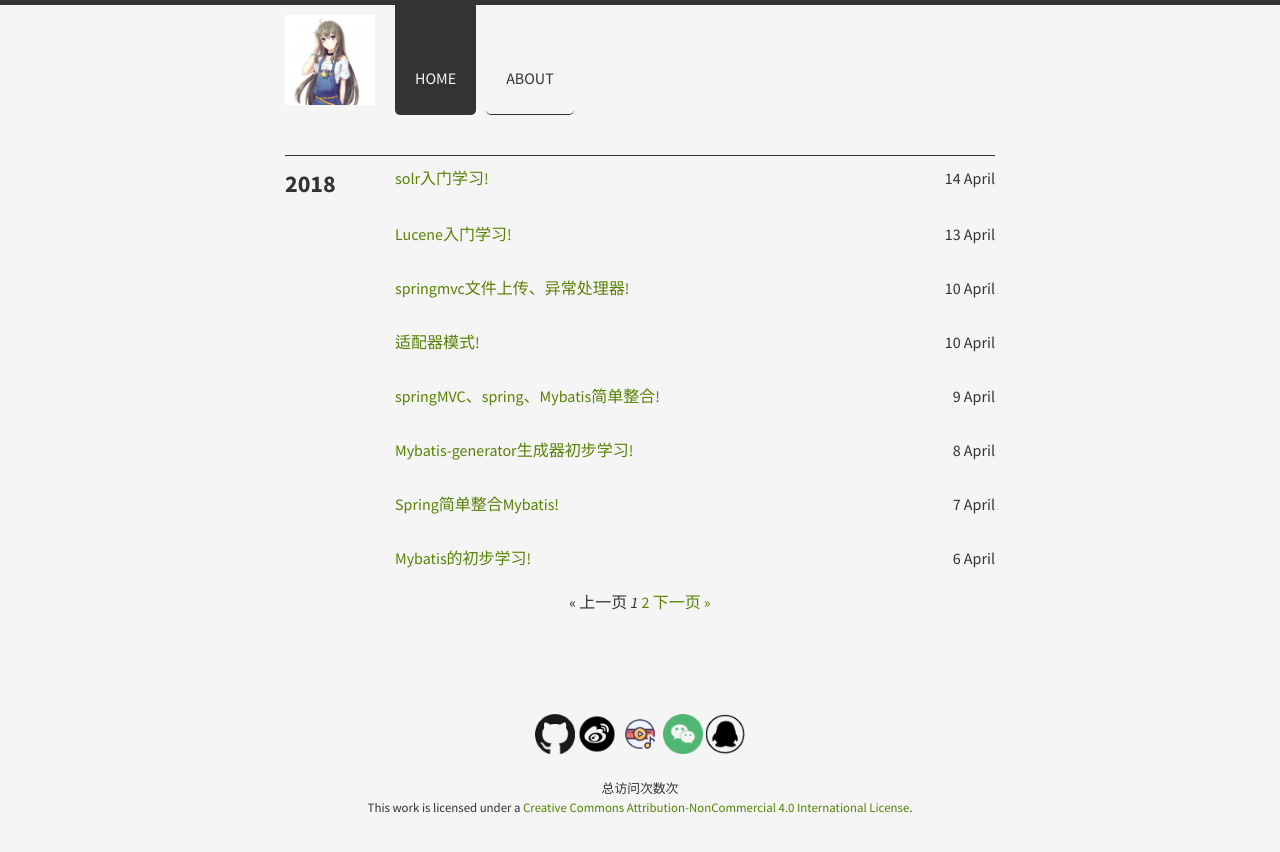
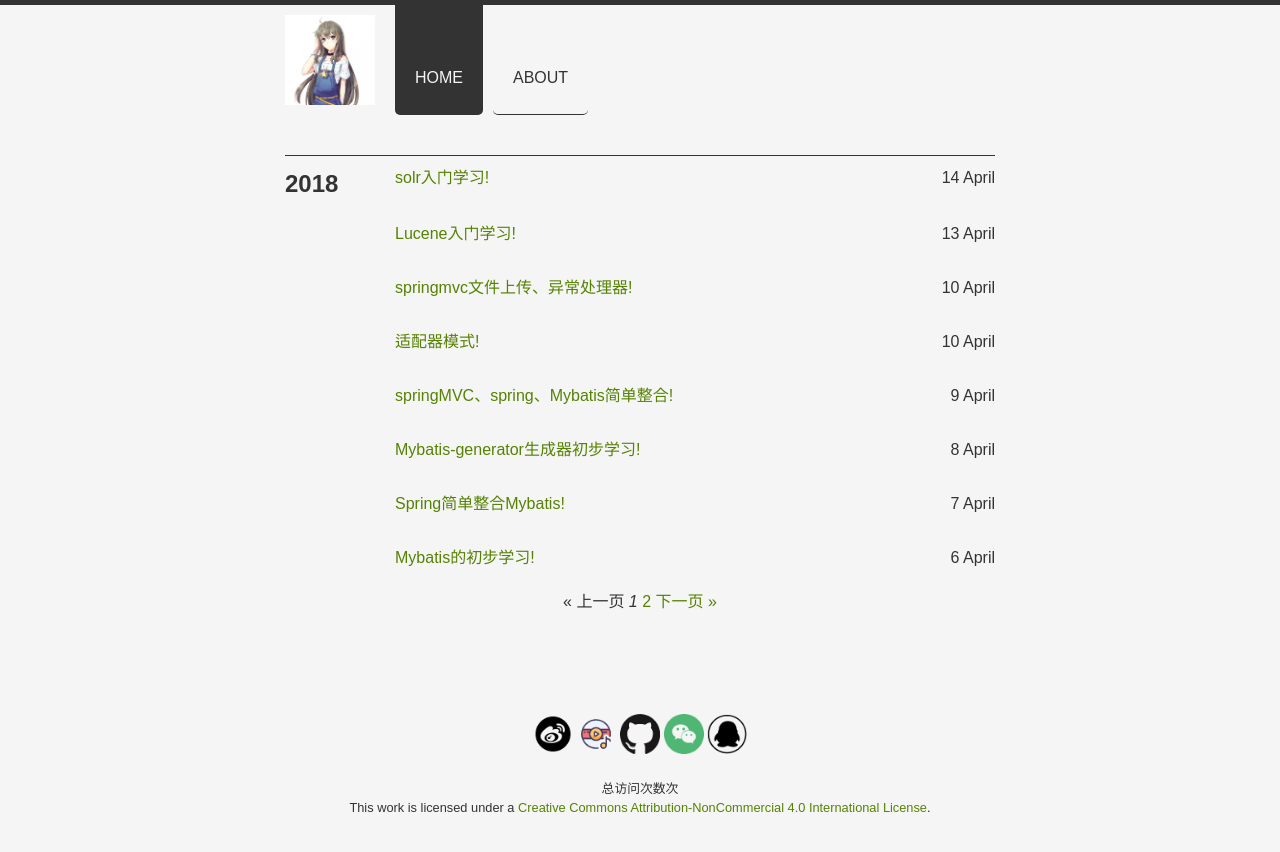
Before and after one commit to ruanwenjun/ruanwenjun.github.io, a Jekyll site: the page built from index.html, in a window 1280 px wide. Shown: the top 852 px of the page. Built offline with Jekyll 4.4.1, drawn with Linux system fonts in a browser that asks for light colours; nearby versions of some CDN libraries; the list of posts is cut into pages by our own code; comment, search, counter and statistics services are not loaded.

Commit message:
修改head.html的警告

```diff
--- a/_includes/head.html
+++ b/_includes/head.html
@@ -21,7 +21,7 @@
 <link rel="stylesheet" href="{{ '/assets/css/main.css' | relative_url }}">
 
 <!-- Google fonts -->
-<link rel="stylesheet" href="http://fonts.googleapis.com/css?family=Source+Sans+Pro:400,700,400italic&subset=latin-ext">
+<!-- <link rel="stylesheet" href="http://fonts.googleapis.com/css?family=Source+Sans+Pro:400,700,400italic&subset=latin-ext"> -->
 
 {% if site.paginate %}
 <!-- font Awesome -->
--- a/_layouts/default.html
+++ b/_layouts/default.html
@@ -33,9 +33,7 @@
       {{ content }}
 
       <footer>
-      	 <a href="https://github.com/ruanwenjun">
-      		<img src="https://ruanwenjun.github.io/images/github.png" style="width: 40px;height: 40px;"/>
-    	</a>
+
         <a href="https://weibo.com/u/2885734002">
       		<img src="https://ruanwenjun.github.io/images/weibo.png" style="width: 40px;height: 40px;"/>
     	</a>
@@ -43,6 +41,9 @@
       <img src="https://ruanwenjun.github.io/images/music.png" style="width: 40px;height: 40px;"/>
     </a>
 
+    <a href="https://github.com/ruanwenjun">
+          <img src="https://ruanwenjun.github.io/images/github.png" style="width: 40px;height: 40px;"/>
+      </a>
           <a href="https://ruanwenjun.github.io/images/weixincode.png">
       <img src="https://ruanwenjun.github.io/images/weixin.png" style="width: 40px;height: 40px;" />
     </a>
```
